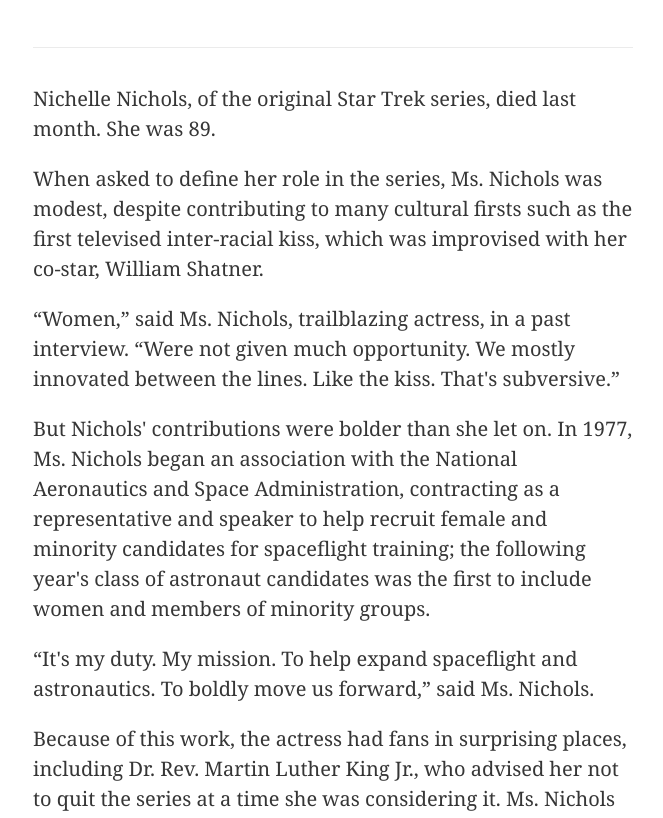
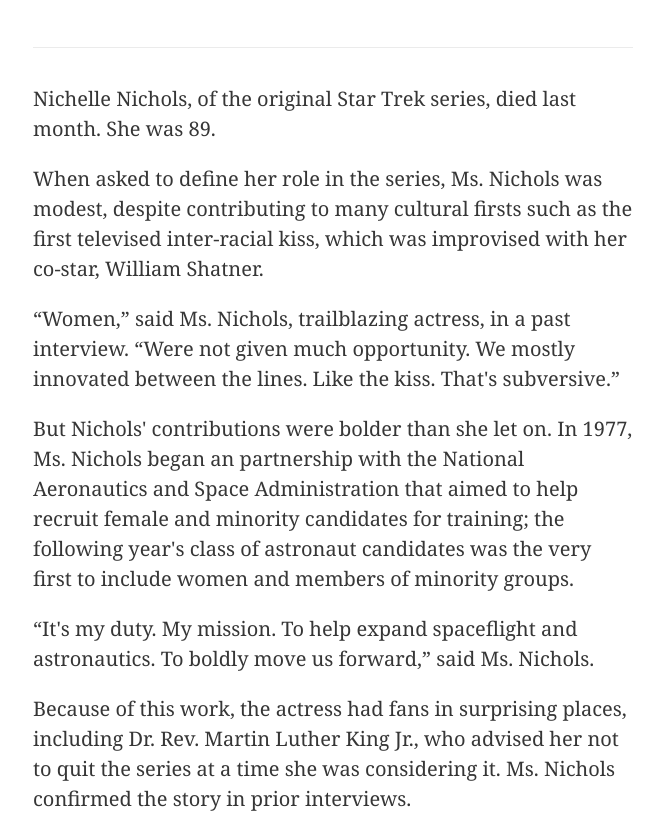
Before and after one commit to ericrav/nyt-esolang, a website: page examples/hello_world/main.html in a window 1280 px wide. Shown: the part 267-1085 px from the top of the page, without its empty margins (307-970 px from the left). Drawn offline with Linux system fonts and the light colour scheme.

Commit message:
updates language

```diff
--- a/examples/hello_world/main.html
+++ b/examples/hello_world/main.html
@@ -26,7 +26,7 @@
         “Women,” said Ms. Nichols, trailblazing actress, in a past interview. “Were not given much opportunity. We mostly innovated between the lines. Like the kiss. That's subversive.”
       </p>
       <p>
-        But Nichols' contributions were bolder than she let on. In 1977, Ms. Nichols began an association with the National Aeronautics and Space Administration, contracting as a representative and speaker to help recruit female and minority candidates for spaceflight training; the following year's class of astronaut candidates was the first to include women and members of minority groups.
+        But Nichols' contributions were bolder than she let on. In 1977, Ms. Nichols began an partnership with the National Aeronautics and Space Administration that aimed to help recruit female and minority candidates for training; the following year's class of astronaut candidates was the very first to include women and members of minority groups.
       </p>
       <p>
         <!-- l  -->
```
